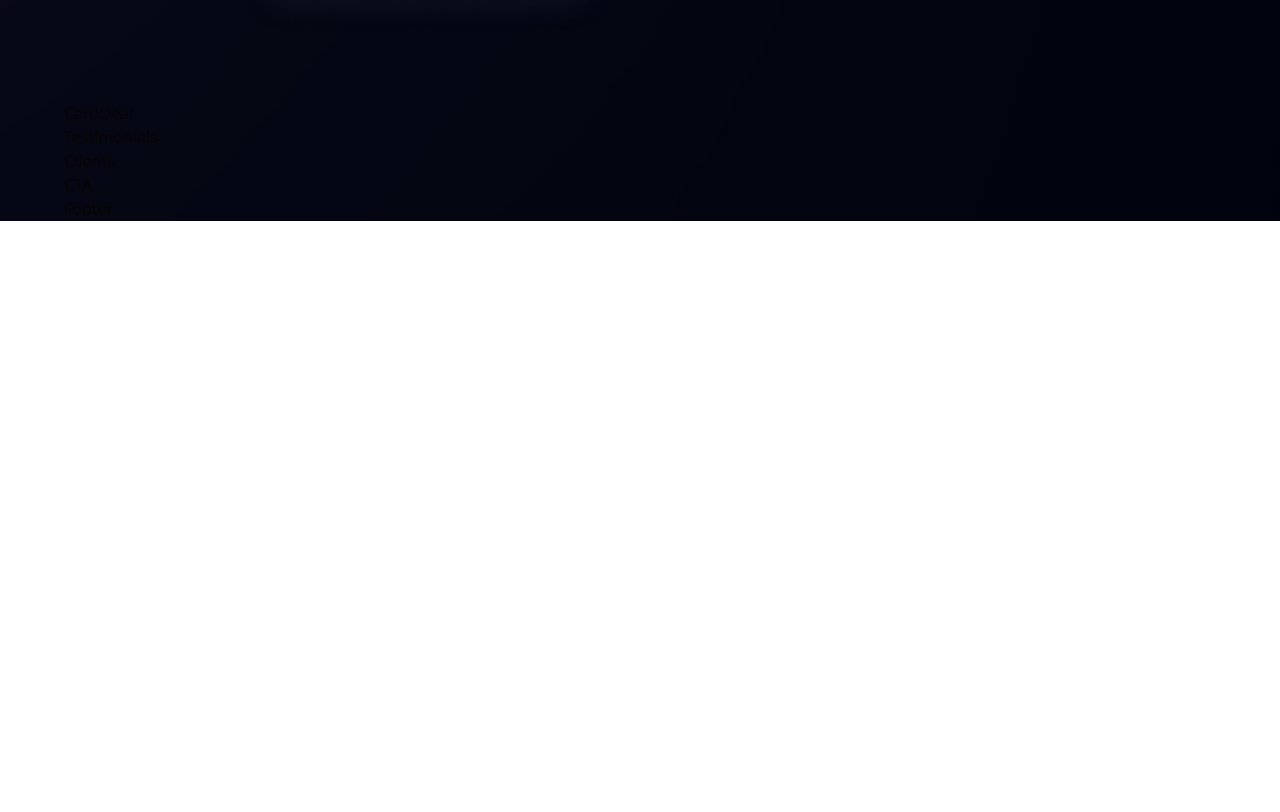
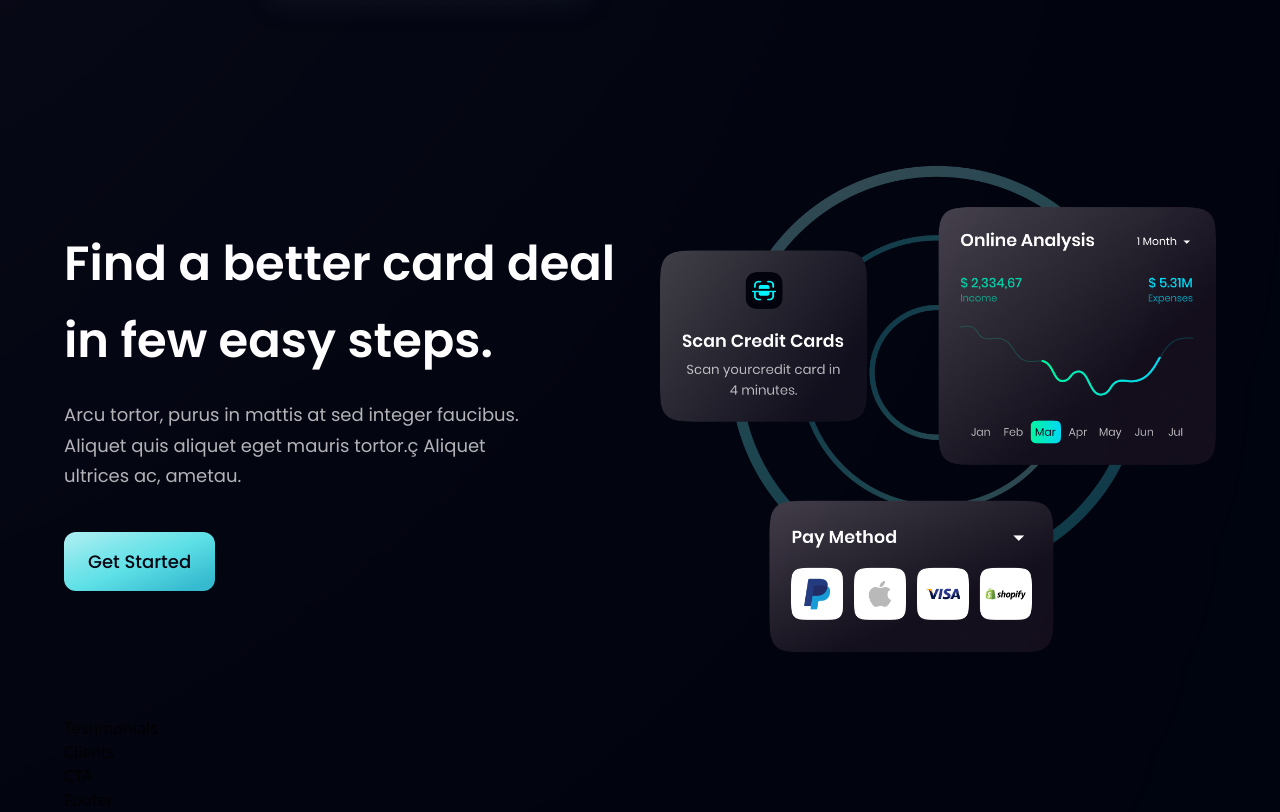
Before and after one commit to Georotzen/bank_modern_app, a React (Vite) app: page / in a window 1280 px wide. Shown: the part 2088-2900 px from the top of the page. Before the commit the page ends 2309 px from the top, so only its background shows below. Built offline with nearby package versions, Linux system fonts and the light colour scheme.

Commit message:
finished CardDeal section

```diff
--- a/src/components/CardDeal.jsx
+++ b/src/components/CardDeal.jsx
@@ -1,9 +1,21 @@
-import React from 'react'
+import { card } from '../assets';
+import styles, { layout } from '../style';
+import Button from './Button';
 
-const CardDeal = () => {
-  return (
-    <div>CardDeal</div>
-  )
-}
+const CardDeal = () => (
+    <section className={layout.section}>
+      <div className={layout.sectionInfo}>
+        <h2 className={styles.heading2}>Find a better card deal <br className='sm:block hidden'/>in few easy steps.</h2>
+        <p className={`${styles.paragraph} max-w-[470px] mt-5`}>Arcu tortor, purus in mattis at sed integer faucibus. Aliquet quis aliquet eget mauris tortor.ç Aliquet ultrices ac, ametau.</p>
+        <Button styles='mt-10' />
+      </div>
+
+      <div className={layout.sectionImg}>
+        <img src={card} alt='card' className='w-[100%] h-[100%]'/>
+      </div>
+
+    </section>
+)
+
 
 export default CardDeal
```
